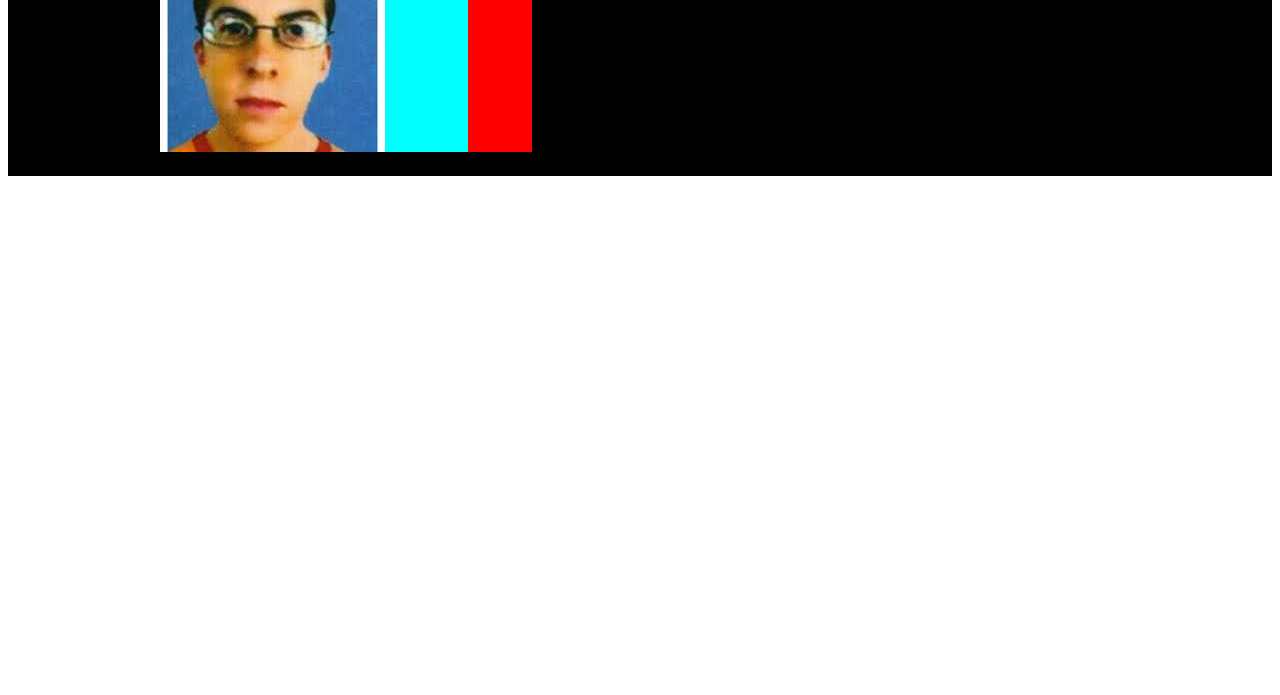
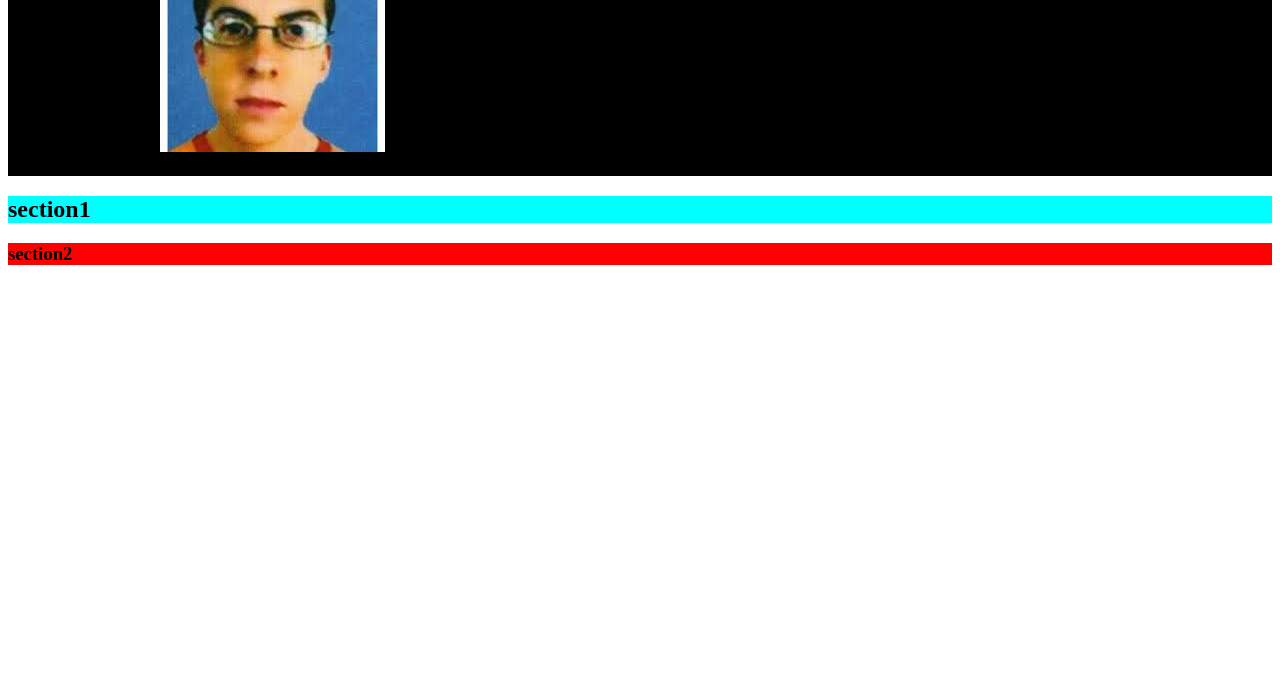
Before and after one commit to JeanFcl/Aula-Extra, a plain HTML site: page index.html in a window 1280 px wide. Shown: the part 105-800 px from the top of the page. Drawn offline with Linux system fonts and the light colour scheme.

Commit message:
adicionando e personalizando sections 2

```diff
--- a/index.html
+++ b/index.html
@@ -10,12 +10,12 @@
     <header class="cacebaclho">
         <h1>Aula Extra</h1>
         <img src="nerdola.jpeg" alt="nerdola">
+    </header>
         <section class="section1">
             <h2>section1</h2>
         </section>
-        <sectionc class="section2">
+        <section class="section2">
             <h3>section2</h3>
         </section>
-    </header>
 </body>
 </html>
```
